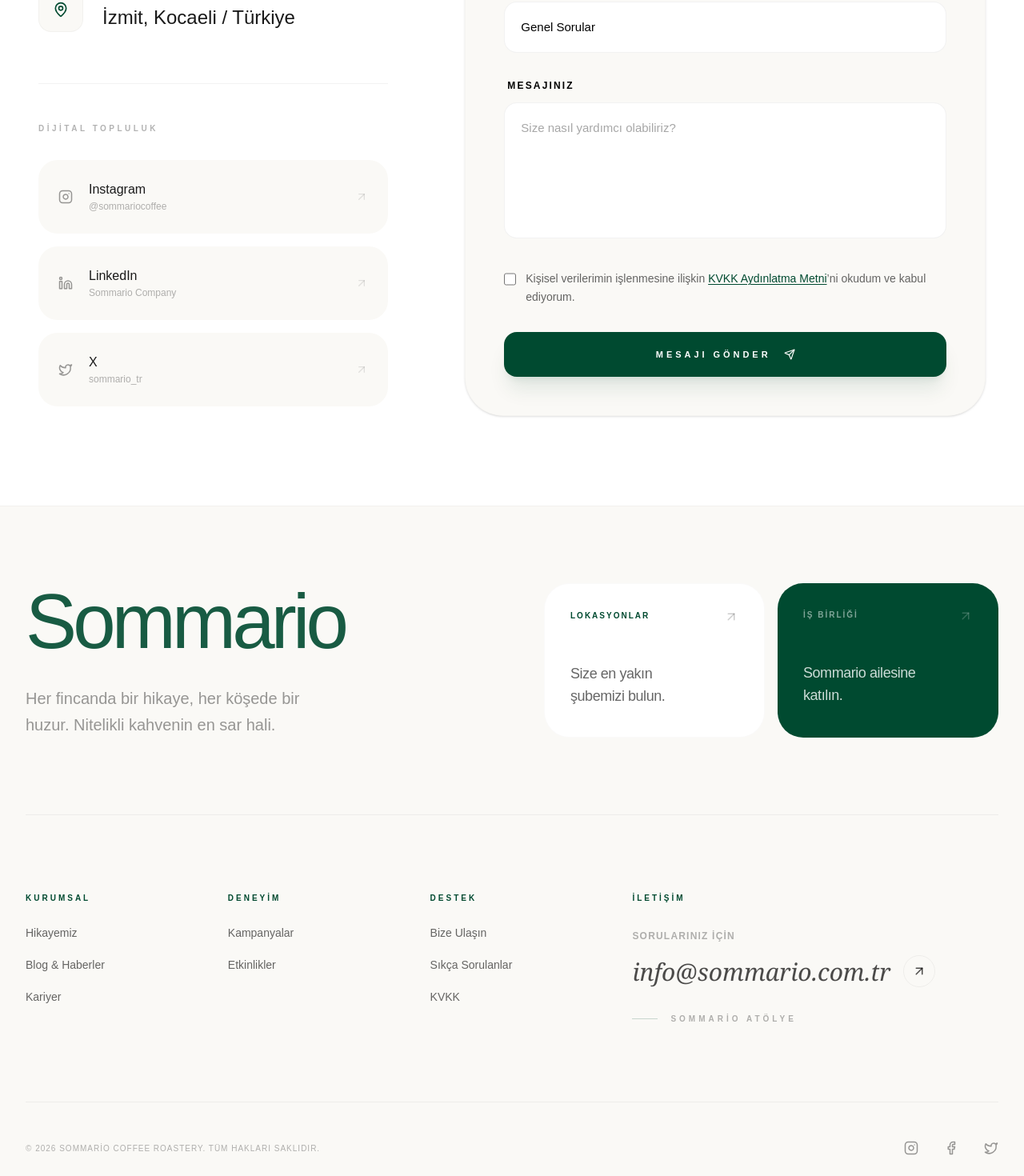
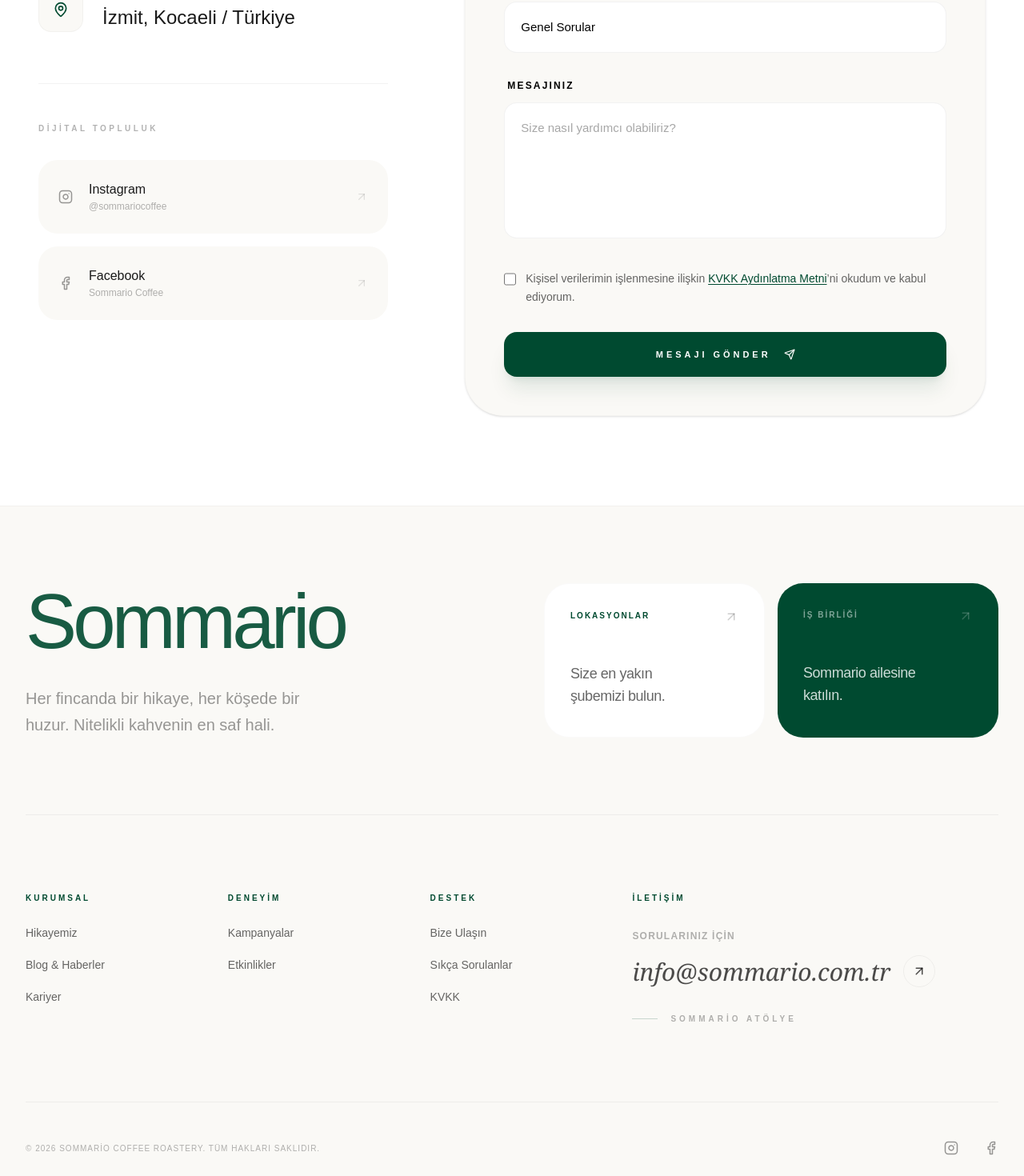
Before and after one commit to OktanEfe/sommario, a Next.js app: page /iletisim in a window 1280 px wide. Shown: the part 1140-2610 px from the top of the page at 80% size. Built offline with nearby package versions, Linux system fonts and the light colour scheme.

Commit message:
fix footer social media

```diff
--- a/src/app/iletisim/ContactClient.tsx
+++ b/src/app/iletisim/ContactClient.tsx
@@ -11,6 +11,7 @@
   Linkedin,
   Twitter,
   ArrowUpRight,
+  Facebook,
 } from "lucide-react";
 
 export default function ContantClient() {
@@ -19,21 +20,16 @@
     {
       name: "Instagram",
       icon: <Instagram size={18} />,
-      link: "#",
+      link: "https://www.instagram.com/sommariocoffee?igsh=cDI4MXVzYmVtN3Zp",
       desc: "@sommariocoffee",
     },
     {
-      name: "LinkedIn",
-      icon: <Linkedin size={18} />,
-      link: "#",
-      desc: "Sommario Company",
+      name: "Facebook",
+      icon: <Facebook size={18} />,
+      link: "https://www.facebook.com/share/1bCsMuPcHt/",
+      desc: "Sommario Coffee",
     },
-    {
-      name: "X",
-      icon: <Twitter size={18} />,
-      link: "#",
-      desc: "sommario_tr",
-    },
+
   ];
 
   return (
--- a/src/components/layout/Footer.tsx
+++ b/src/components/layout/Footer.tsx
@@ -15,7 +15,7 @@
               Sommario
             </h2>
             <p className="text-xl text-black/40 font-light max-w-sm leading-relaxed">
-              Her fincanda bir hikaye, her köşede bir huzur. Nitelikli kahvenin en sar hali.
+              Her fincanda bir hikaye, her köşede bir huzur. Nitelikli kahvenin en saf hali.
             </p>
           </div>
 
@@ -96,10 +96,24 @@
           </p>
 
           <div className="flex gap-8">
-            <a href="#" className="text-black/40 hover:text-[#004A30] transition-colors"><Instagram size={18} /></a>
-            <a href="#" className="text-black/40 hover:text-[#004A30] transition-colors"><Facebook size={18} /></a>
-            <a href="#" className="text-black/40 hover:text-[#004A30] transition-colors"><Twitter size={18} /></a>
-          </div>
+  <a
+    href="https://www.instagram.com/sommariocoffee?igsh=cDI4MXVzYmVtN3Zp"
+    target="_blank"
+    rel="noopener noreferrer"
+    className="text-black/40 hover:text-[#004A30] transition-colors"
+  >
+    <Instagram size={18} />
+  </a>
+
+  <a
+    href="https://www.facebook.com/share/1bCsMuPcHt/"
+    target="_blank"
+    rel="noopener noreferrer"
+    className="text-black/40 hover:text-[#004A30] transition-colors"
+  >
+    <Facebook size={18} />
+  </a>
+</div>
         </div>
       </div>
     </footer>
```
